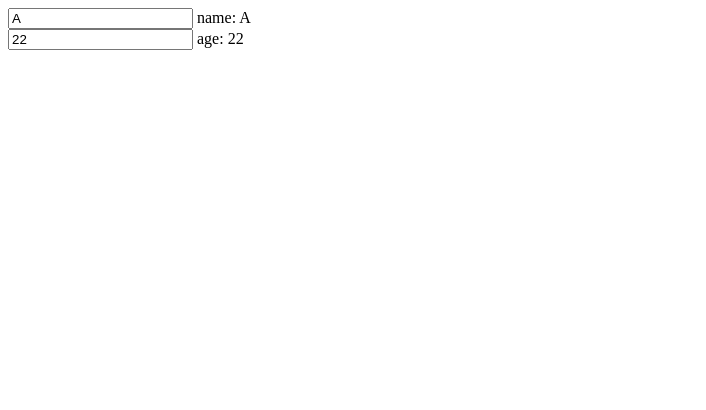
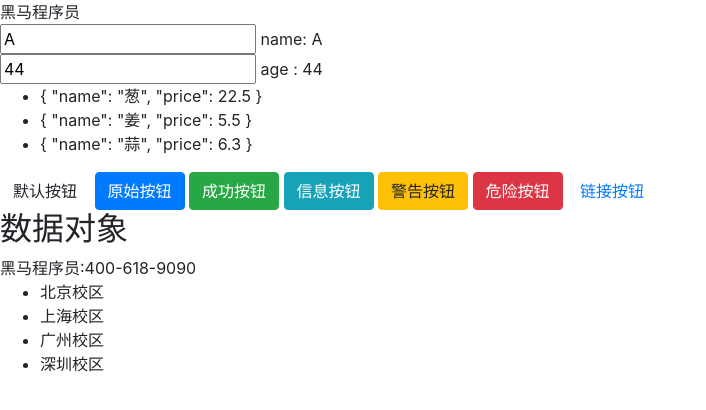
Before and after one commit to iguoya/Practice, a plain HTML site: page abc/index.html in a window 1280 px wide. Shown: the whole page, without its empty margins (0-706 px from the left). Drawn offline with nearby package versions, Linux system fonts and the light colour scheme.

Commit message:
黑马程序员课程
多个元素选择设置

```diff
--- a/abc/index.html
+++ b/abc/index.html
@@ -3,19 +3,43 @@
 <head>
     <meta charset="UTF-8">
     <title>Title</title>
+    <link href="https://cdn.bootcss.com/twitter-bootstrap/4.3.1/css/bootstrap.css" rel="stylesheet">
 </head>
 <body>
 <div id="app">
+    {{msg}}
     <div>
         <input type="text" v-model="name">
         <span v-show="name"> name: {{name}}</span>
     </div>
     <div>
         <input type="text" v-model="age">
-        <span v-show="age"> age: {{age}}</span>
+        <span v-show="age"> age : {{age}}</span>
     </div>
+    <ul>
+        <li v-for="food in foods">{{food}}</li>
+    </ul>
 
+    <!-- 标准的按钮 -->
+    <button type="button" class="btn btn-default">默认按钮</button>
+    <!-- 提供额外的视觉效果，标识一组按钮中的原始动作 -->
+    <button type="button" class="btn btn-primary">原始按钮</button>
+    <!-- 表示一个成功的或积极的动作 -->
+    <button type="button" class="btn btn-success">成功按钮</button>
+    <!-- 信息警告消息的上下文按钮 -->
+    <button type="button" class="btn btn-info">信息按钮</button>
+    <!-- 表示应谨慎采取的动作 -->
+    <button type="button" class="btn btn-warning">警告按钮</button>
+    <!-- 表示一个危险的或潜在的负面动作 -->
+    <button type="button" class="btn btn-danger">危险按钮</button>
+    <!-- 并不强调是一个按钮，看起来像一个链接，但同时保持按钮的行为 -->
+    <button type="button" class="btn btn-link">链接按钮</button>
 
+</div>
+<div id="app2">
+    <h2>{{title}}</h2>
+    {{school.name}}:{{school.mobile}}
+    <ul><li v-for="c in campus">{{c}}</li></ul>
 </div>
 
 
@@ -24,9 +48,35 @@
     var app=new Vue({
         el:'#app',
         data:{
+            msg:"黑马程序员",
             name:"A",
-            age:22
-            // foodList:
+            age:44,
+            foods: [
+                {
+                    name: "葱",
+                    price: 22.5,
+                },
+                {
+                    name: "姜",
+                    price: 5.5,
+                },
+                {
+                    name: "蒜",
+                    price: 6.3,
+                },
+
+            ]
+        }
+    })
+    var app2=new Vue({
+        el:'#app2',
+        data:{
+            title:"数据对象",
+            school: {
+                name: "黑马程序员",
+                mobile: "400-618-9090",
+            },
+            campus:["北京校区", "上海校区", "广州校区", "深圳校区"]
         }
     })
 </script>
```
